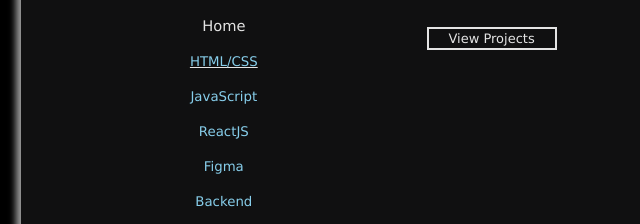
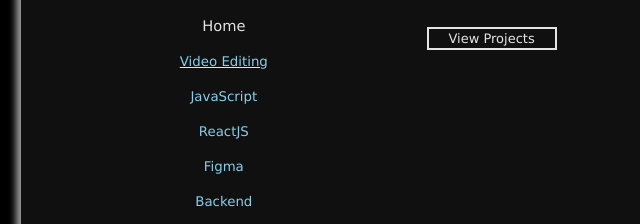
Before and after one commit to n3vilreal/portfolio-website, a plain HTML site: page index.html in a window 1280 px wide. Shown: the part 423-647 px from the top of the page, 43-683 px from the left. Drawn offline with Linux system fonts and the light colour scheme.

Commit message:
Update index.html

```diff
--- a/index.html
+++ b/index.html
@@ -25,7 +25,7 @@
                 <div class="nav-bar">
                     <ul class="nav-bar-list">
                         <li id="home">Home</li>
-                        <a href="ismynamemoanable/index.html"><li>HTML/CSS</li></a>
+                        <a href="videoediting.html"><li>Video Editing</li></a>
                         <li>JavaScript</li>
                         <li>ReactJS</li>
                         <li>Figma</li>
```
